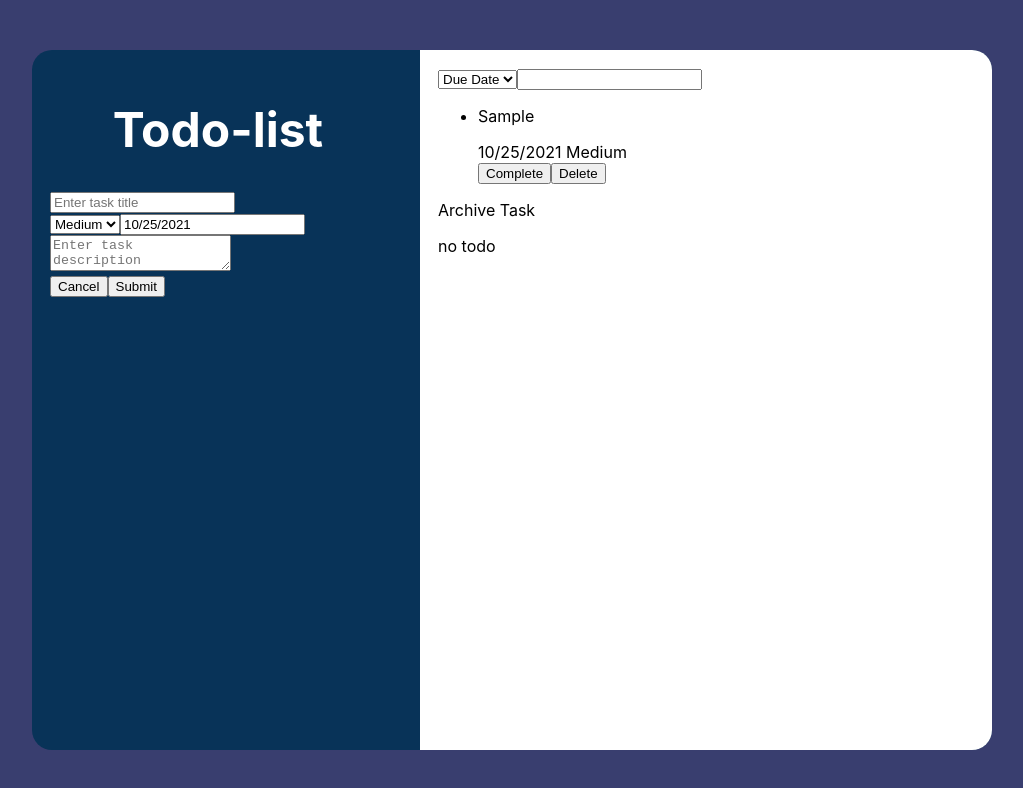
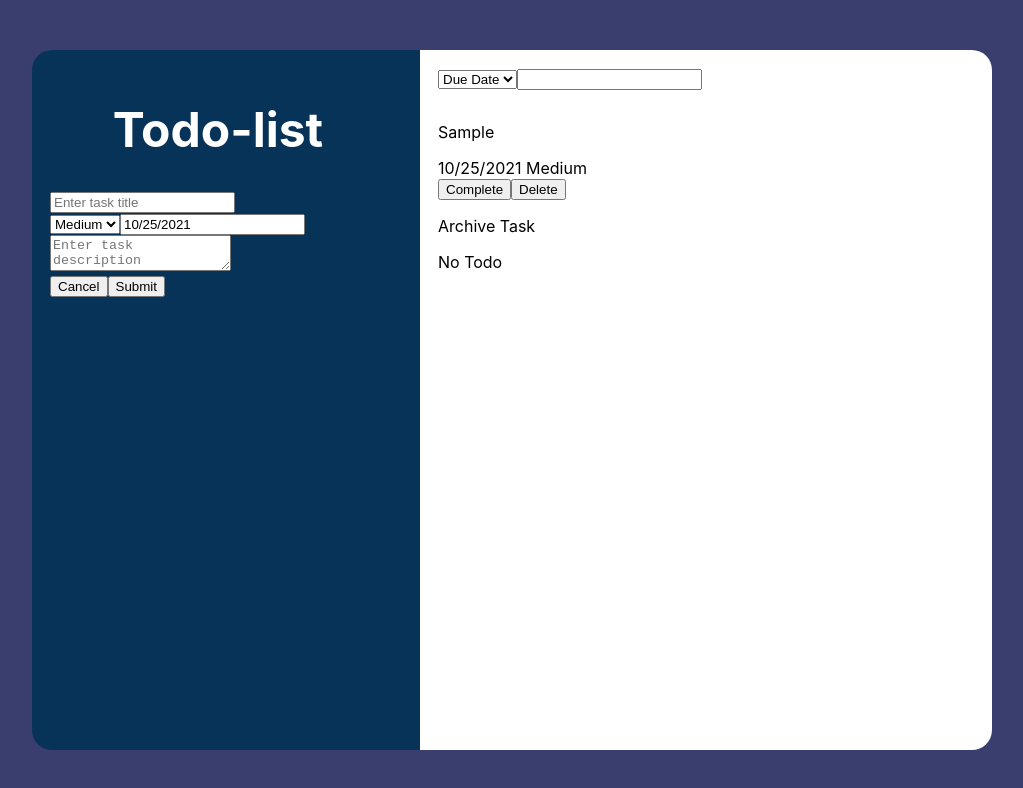
Before and after one commit to chrysillala/totododo, a React (Create React App) app: page / in a window 1280 px wide. Both pictures are taken after typing "Sample", "Sample" into the empty fields and a click on the input "Submit". Shown: the top 788 px of the page, without its empty margins (128-1151 px from the left). Built offline with nearby package versions, Linux system fonts and the light colour scheme.

Commit message:
add TodoList style

```diff
--- a/src/components/TodoList/index.js
+++ b/src/components/TodoList/index.js
@@ -1,8 +1,17 @@
+import styled from 'styled-components';
 import TodoListItem from './TodoListItem';
 
+const StyledTodoList = styled.ul`
+  list-style-type: none;
+  padding: 16px 0 0 0;
+  margin: 0;
+`
+
 const TodoList = ({ todos, priorities, onHandleCompleteTodo, onHandleRemoveTodo }) => {
-  return todos.length
-    ? (<ul>
+  const EmptyTodo = <div>No Todo</div>;
+
+  const TodoListContent = (
+    <StyledTodoList>
       {todos.map((todo) => (
         <TodoListItem
           key={todo.id}
@@ -12,8 +21,10 @@ const TodoList = ({ todos, priorities, onHandleCompleteTodo, onHandleRemoveTodo
           onHandleRemoveTodo={onHandleRemoveTodo}
         />
       ))}
-    </ul>)
-    : (<p>no todo</p>)
+    </StyledTodoList>
+  )
+
+  return todos.length ? TodoListContent : EmptyTodo;
 };
 
 export default TodoList;
```
